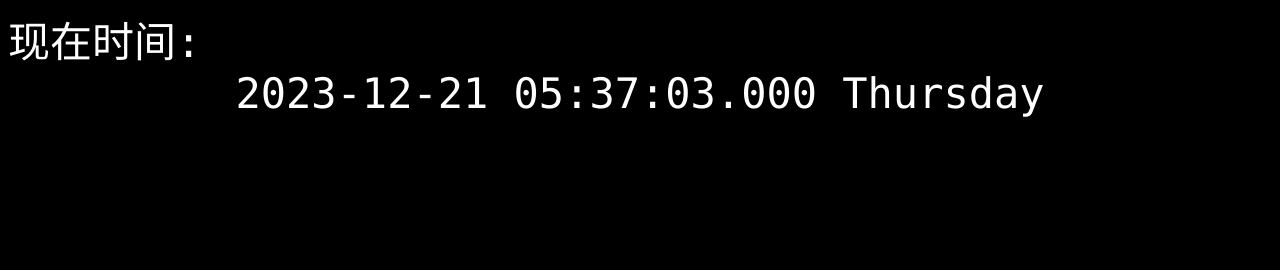
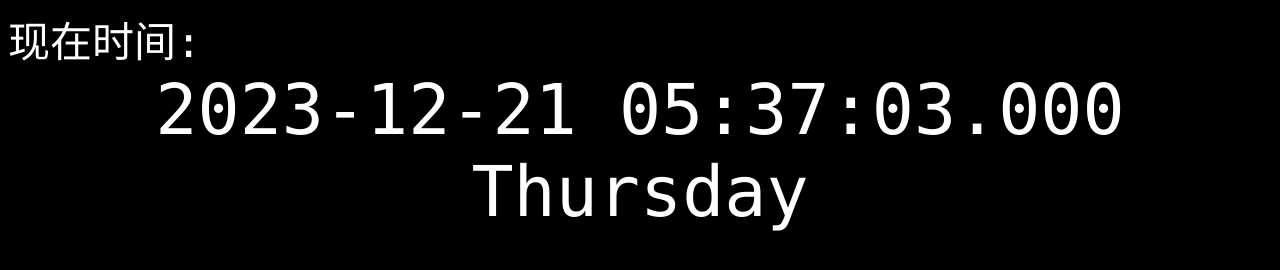
Before and after one commit to maxiaoteng2023/maxiaoteng2023.github.io, a plain HTML site: page shizhong.html in a window 1280 px wide. Drawn offline with Linux system fonts and the light colour scheme.

Commit message:
Update shizhong.html

```diff
--- a/shizhong.html
+++ b/shizhong.html
@@ -74,7 +74,7 @@
         </script>
 <div>现在时间: </div>
 <div id="show_time" style="   color: white;
-font-size:42px;
+font-size:70px;
 font-family: 'Consolas';text-align:center;"></div>
 
 
```
